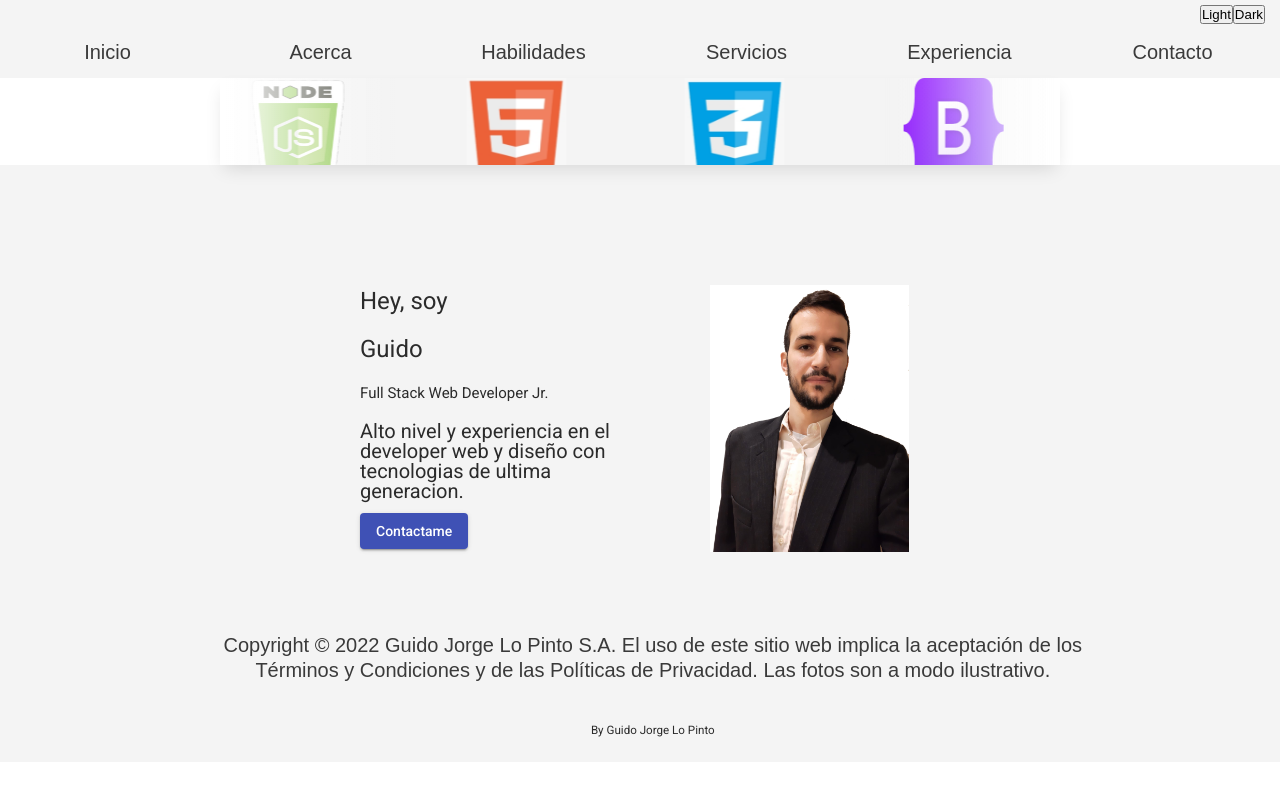
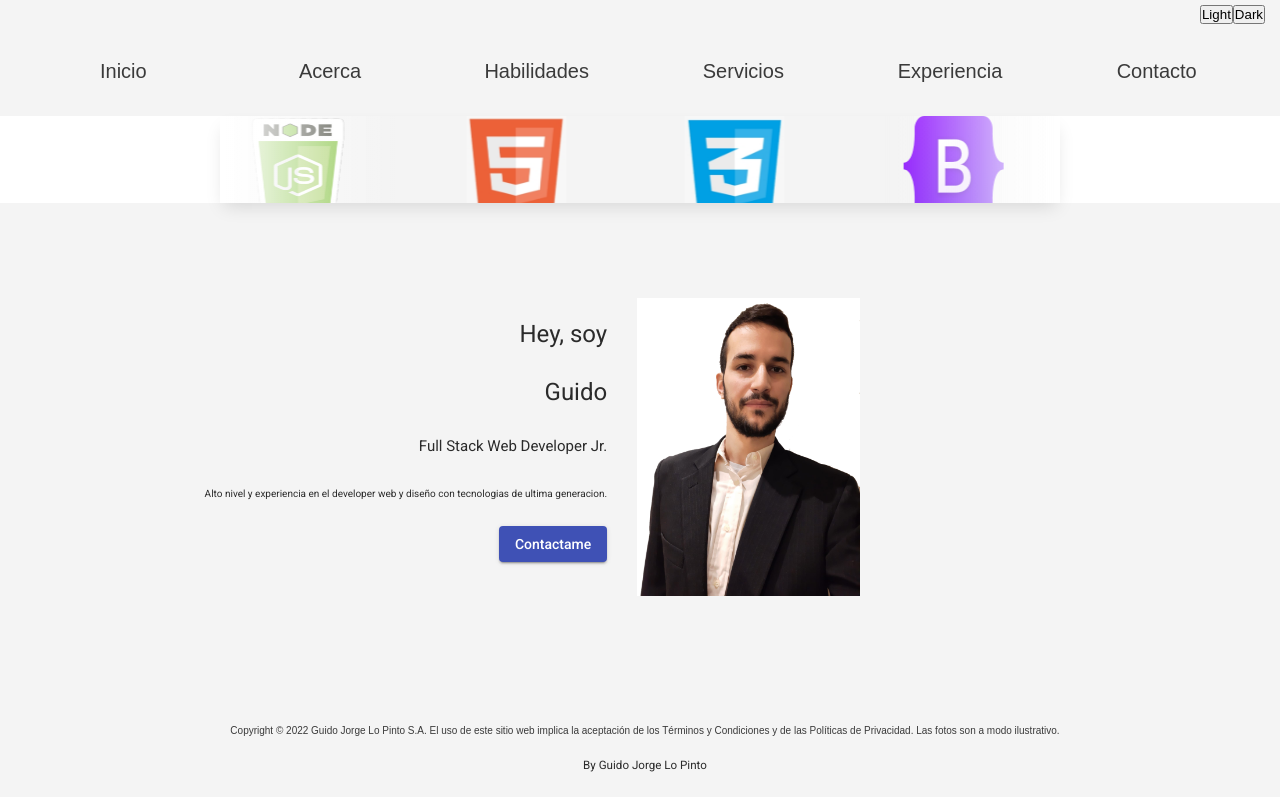
Before and after one commit to guidojorgelopinto/MiPorfolio, an Angular app: page /principal in a window 1280 px wide. Built offline with nearby package versions, Linux system fonts and the light colour scheme.

Commit message:
9-commit

```diff
--- a/src/app/components/pages/principal/principal.component.html
+++ b/src/app/components/pages/principal/principal.component.html
@@ -1,6 +1,7 @@
 <app-header></app-header>
 <app-hero></app-hero>
-<body class="body">
+<body>
+    <div class="ppal">
     <div class="ppal1">
         <div><h1>Hey, soy</h1></div>
 
@@ -24,11 +25,12 @@
         <br />
     </div>
         <div class="ppal2">
-            <img
+            <div><img
                 style="width: 35%"
                 src="assets/WhatsApp Image 2022-03-22 at 18.47.26 (1) (1).jpg"
                 alt="Guido"
-            />
+            /></div>
+            </div>
         </div>
 </body>
 <app-footer></app-footer>
--- a/src/app/components/pages/principal/principal.component.scss
+++ b/src/app/components/pages/principal/principal.component.scss
@@ -1,22 +1,72 @@
-.body {
+// .body {
+//     display: flex;
+//     // flex-direction: row;
+//     height: 420px;
+//     // justify-content: content;
+
+//     .ppal1 {
+//         flex-direction: column;
+//         font-size: 20px;
+//         padding: 120px 0px 0px 360px;
+//         gap: 100px;
+//         grid-template-columns: repeat(auto-fit, minmax(150px, 1fr));
+
+//         .ppal1 > div {
+//             width: 500px;
+//         }
+//     }
+
+//     .ppal2 {
+//         padding: 120px 0px 0px 50px;
+//     }
+// }
+
+.ppal {
+
     display: flex;
-    // flex-direction: row;
-    height: 420px;
-    // justify-content: content;
+    flex-direction: row;
+    height: 500px;
+    justify-content: content;
+
 
     .ppal1 {
+        display: flex;
+        width: 55%;
+        justify-content: flex-start;
         flex-direction: column;
-        font-size: 20px;
-        padding: 120px 0px 0px 360px;
-        gap: 100px;
-        grid-template-columns: repeat(auto-fit, minmax(150px, 1fr));
+        // background-color: red;
+        padding: 110px 0px 50px 0px;
+        // border: 2px solid black;
+    }
 
-        .ppal1 > div {
-            width: 500px;
-        }
+    .ppal1 div {
+        // background-color: green;
+        // width: 100px;
+        margin: 5px;
+        text-align: right;
+        // line-height: 75px;
+        font-size: 10px;
+        // border: 2px solid black;
     }
 
     .ppal2 {
-        padding: 120px 0px 0px 50px;
+        display: flex;
+        width: 60%;
+        justify-content: flex-start;
+        flex-direction: column;
+        // background-color: red;
+        padding: 90px 0px 0px 0px;
+        // border: 2px solid black;
+    }
+
+    .ppal2 div {
+        padding: 0px 0px 0px 20px;
+        // background-color: green;
+        // width: 100px;
+        margin: 5px;
+        // text-align: center;
+        // line-height: 75px;
+        // font-size: 30px;
+        // border: 2px solid black;
     }
 }
--- a/src/app/shared/footer/footer.component.html
+++ b/src/app/shared/footer/footer.component.html
@@ -8,7 +8,7 @@
                 Condiciones y de las Políticas de Privacidad. Las fotos son
                 a modo ilustrativo.</p>
 
-                <br/>
+                <!-- <br/> -->
 
                 <h5>By Guido Jorge Lo Pinto</h5>
             </div>
--- a/src/app/shared/footer/footer.component.scss
+++ b/src/app/shared/footer/footer.component.scss
@@ -3,14 +3,14 @@
     align-items: center;
     justify-content: center;
     margin: 0em;
-    padding: 3% 0% 0% 2%;
+    padding: 5px 0 0 10px;
 
     p {
         text-align: center;
         color: #3a3a3a;
         font-family: "Montserrat Alternates", sans-serif;
         text-decoration: none;
-        font-size: 20px;
+        font-size: 10px;
     }
 }
 .footer div {
--- a/src/app/shared/header/header.component.scss
+++ b/src/app/shared/header/header.component.scss
@@ -1,6 +1,6 @@
 .header {
     display: flex;
-    padding: 1px;
+    padding: 20px;
     a {
         text-align: center;
         color: #3a3a3a;
@@ -10,7 +10,7 @@
     }
 }
 .header div {
-    width: 300px;
+    width: 250px;
     margin: 10px;
     text-align: center;
     line-height: 25px;
```
